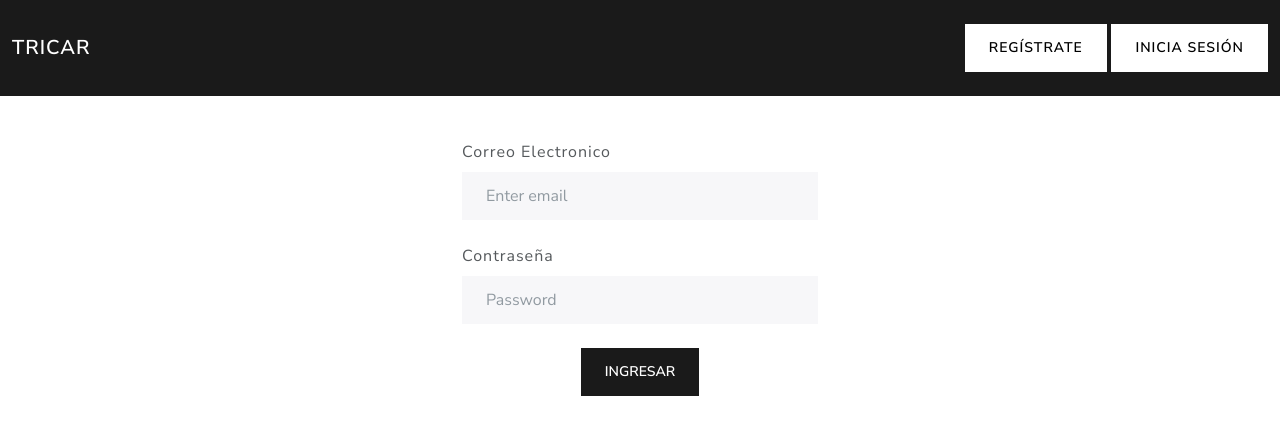
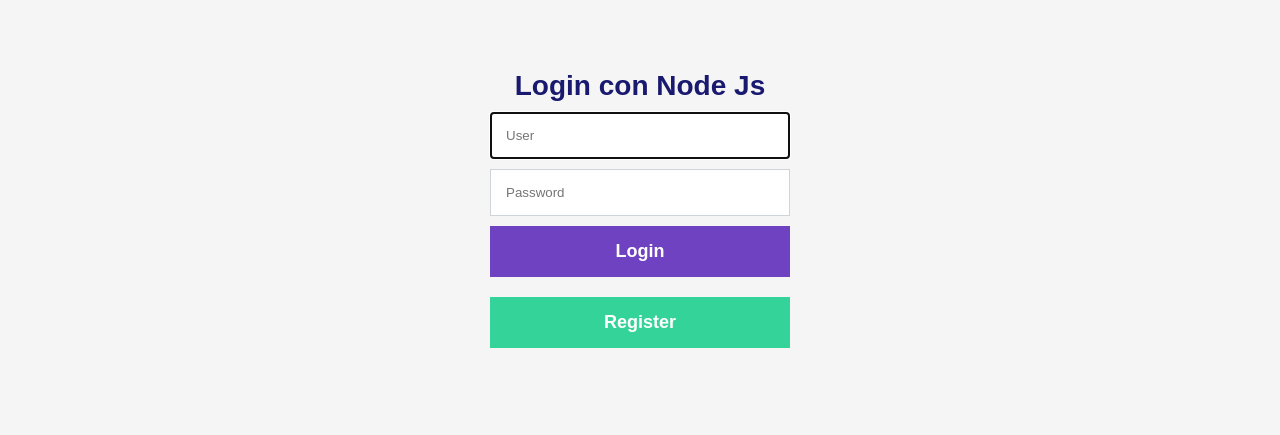
Before and after one commit to valdiviesod/TriCar, a Node server app: page /login in a window 1280 px wide. Shown: the top 435 px of the page. Run offline with Node 20, Linux system fonts and the light colour scheme; some libraries are stand-ins or nearby versions.

Commit message:
cambio login

```diff
--- a/views/login.ejs
+++ b/views/login.ejs
@@ -1,69 +1,38 @@
 <!DOCTYPE html>
 <html lang="en">
-
 <head>
-    <meta charset="UTF-8">
-    <meta http-equiv="X-UA-Compatible" content="IE=edge">
-    <meta name="viewport" content="width=device-width, initial-scale=1.0">
-    <link rel="stylesheet" href="resources/css/bootstrap.min.Lux.css">
-    <link rel="stylesheet" href="resources/css/app.css">
-
-    <title>Inicio de Sesión</title>
+	<meta charset="UTF-8">
+	<meta http-equiv="X-UA-Compatible" content="IE=edge">
+	<meta name="viewport" content="width=device-width, initial-scale=1.0">
+	<title>Login</title>
+	<link rel="stylesheet" href="resources/css/style.css">
 </head>
-
 <body>
-    <nav class="navbar navbar-expand-lg navbar-dark bg-primary">
-        <div class="container-fluid">
-            <a class="navbar-brand" href="../index.html">TriCar</a>
-            <button class="navbar-toggler" type="button" data-bs-toggle="collapse" data-bs-target="#navbarColor01" aria-controls="navbarColor01" aria-expanded="false" aria-label="Toggle navigation">
-            <span class="navbar-toggler-icon"></span>
-          </button>
-
-            <div class="collapse navbar-collapse" id="navbarColor02">
-                <div class="collapse navbar-collapse" id="navbarColor01">
-                    <ul class="navbar-nav me-auto"></ul>
-                    <form class="d-flex">
-                        <a class="btn btn-secondary my-2 my-sm-0" href="../views/register.html">Regístrate</a>
-                        <span>&nbsp;</span>
-                        <a class="btn btn-secondary my-2 my-sm-0" href="../views/login.html">Inicia Sesión</a>
-                    </form>
-                </div>
-            </div>
-        </div>
-    </nav>
-    <div class="container">
-
-        <div class="row mt-1">
-            <div class="col-4">
-
-            </div>
-            <div class="col-4">
-                <form class="mt-3 mb-3">
-                    <fieldset>
-                        <div class="form-group">
-                            <label for="exampleInputEmail1" class="form-label mt-4">Correo Electronico</label>
-                            <input type="email" class="form-control" id="exampleInputEmail1" aria-describedby="emailHelp" placeholder="Enter email">
-                        </div>
-                        <div class="form-group">
-                            <label for="exampleInputPassword1" class="form-label mt-4">Contraseña</label>
-                            <input type="password" class="form-control" id="exampleInputPassword1" placeholder="Password">
-                        </div>
-                        <br>
-
-                        <div style="text-align: center;">
-                            <button type="submit" class="btn btn-primary">Ingresar</button>
-                         </div>
+	<div class="login-form">
+		<h1>Login con Node Js</h1>
+		<form action="auth" method="POST">
+			<input type="text" name="user" placeholder="User" autofocus required>
+			<input type="password" name="pass" placeholder="Password" required>
+			<input type="submit" class="btn-login" value="Login">
+		</form>
+		<a href="register" class="btn-register">Register</a>
 
 
-                    </fieldset>
-                </form>
-            </div>
-            <div class="col-4">
+<script src="https://cdn.jsdelivr.net/npm/sweetalert2@10"></script>
 
-            </div>
-        </div>
-
-    </div>
+   <% if (typeof alert != "undefined")  { %>
+    <script>
+    Swal.fire({
+      title:'<%= alertTitle %>',
+      text:'<%= alertMessage %>',
+      icon:'<%= alertIcon %>',
+      showConfirmButton: <%= showConfirmButton %>,
+      timer: <%= timer %>
+    }).then(()=>{
+      window.location='/<%= ruta %>'
+    })
+    </script>
+  <% } %>
+	</div>
 </body>
-
 </html>
```
